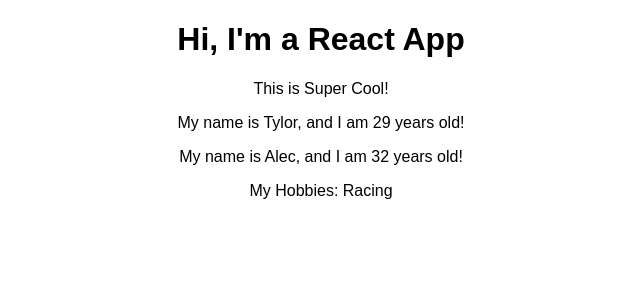
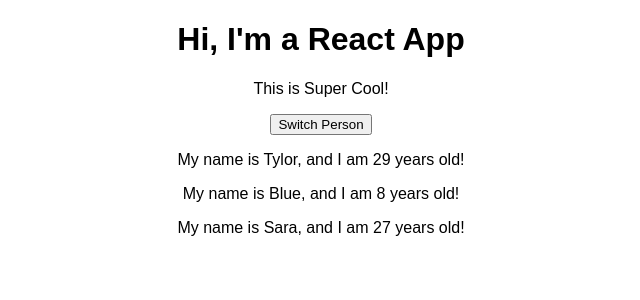
Before and after one commit to tylorschafer/react-complete-guide, a React (Create React App) app: page / in a window 1280 px wide. Shown: the top 300 px of the page, without its empty margins (319-959 px from the left). Built offline with nearby package versions, Linux system fonts and the light colour scheme.

Commit message:
Add state to Person component

```diff
--- a/src/App.js
+++ b/src/App.js
@@ -3,13 +3,23 @@ import './App.css';
 import Person from './Person/Person';
 
 class App extends Component {
+  state = {
+    persons: [
+      { name: 'Tylor', age: 29 },
+      { name: 'Blue', age: 8 },
+      { name: 'Sara', age:27 }
+    ]
+  }
+
   render() {
     return (
       <div className="App">
         <h1>Hi, I'm a React App</h1>
         <p> This is Super Cool!</p>
-        <Person name='Tylor' age='29' />
-        <Person name='Alec' age='32'>My Hobbies: Racing</Person>
+        <button>Switch Person</button>
+        <Person name={this.state.persons[0].name} age={this.state.persons[0].age} />
+        <Person name={this.state.persons[1].name} age={this.state.persons[1].age} />
+        <Person name={this.state.persons[2].name} age={this.state.persons[2].age} />
       </div>
     );
   }
```
